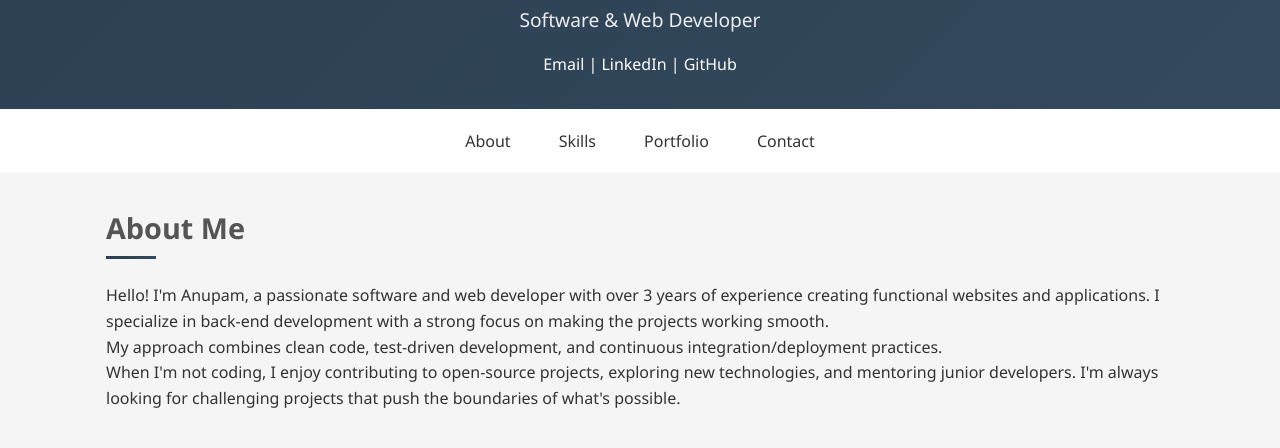
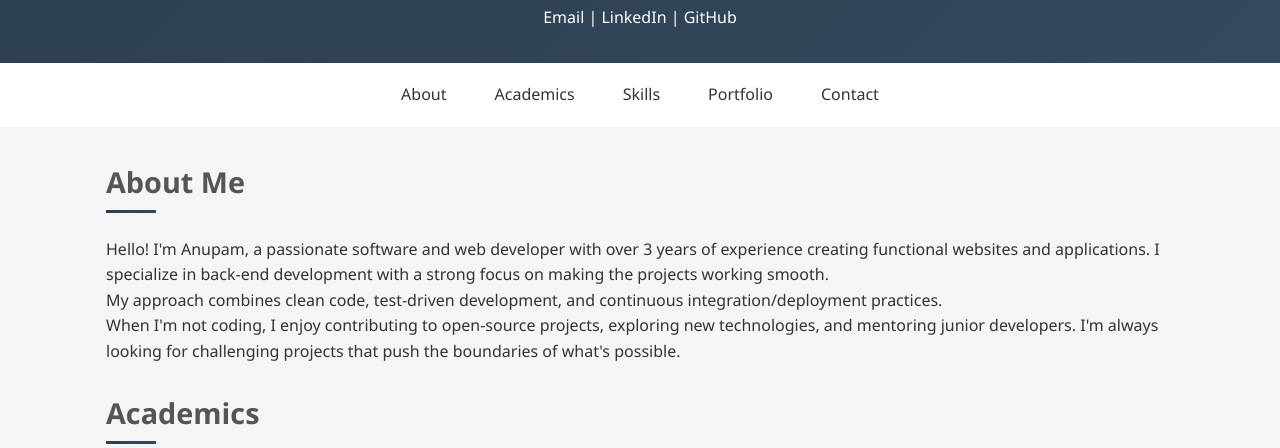
Before and after one commit to iambeinganupam/portfolio, a plain HTML site: page index.html in a window 1280 px wide. Shown: the part 303-751 px from the top of the page. Drawn offline with Linux system fonts and the light colour scheme.

Commit message:
Update index.html

```diff
--- a/index.html
+++ b/index.html
@@ -311,13 +311,14 @@
             <img src="profile.jpg" alt="Profile" class="profile-image">
         </div>
         <h1>Anupam Raj</h1>
-        <p class="tagline">Software & Web Developer</p>
+        <!--<p class="tagline">Software & Web Developer</p>-->
         <pre><a style="color: #fff; text-decoration: none;" href="mailto:iambeinganupam@gmail.com">Email</a> | <a href="https://www.linkedin.com/in/iambeinganupam/" target="_blank" style="color: #fff; text-decoration: none;">LinkedIn</a> | <a href="https://github.com/iambeinganupam/" target="_blank" style="text-decoration: none; color: #fff;">GitHub</a></pre>
     </header>
 
     <nav>
         <ul class="nav-links">
             <li><a href="#about">About</a></li>
+            <li><a href="#academics">Academics</a></li>
             <li><a href="#skills">Skills</a></li>
             <li><a href="#portfolio">Portfolio</a></li>
             <li><a href="#contact">Contact</a></li>
```
